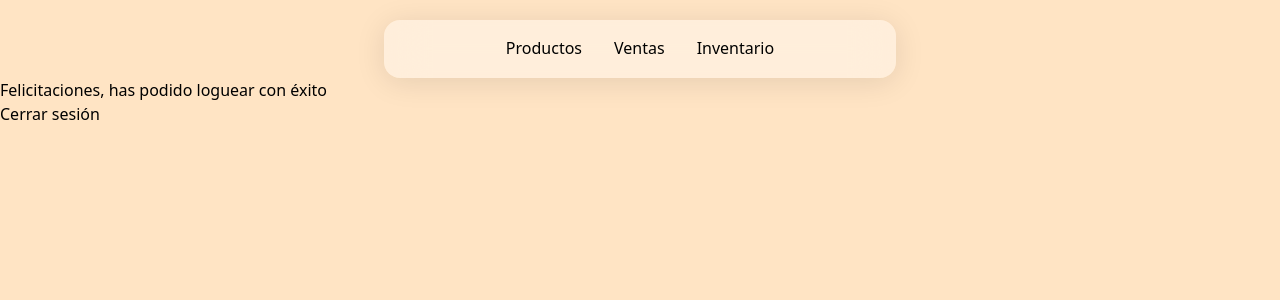
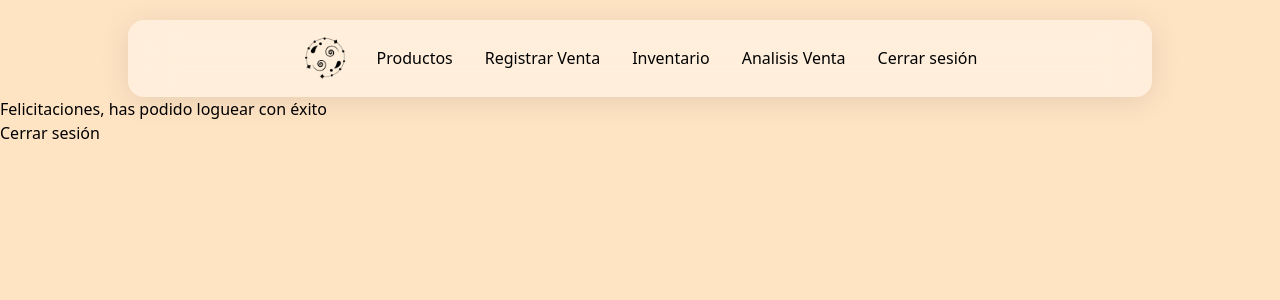
Before and after one commit to Soshiza/Soshiza-Smart-Management, a Next.js app: page /main in a window 1280 px wide. Shown: the top 300 px of the page. Built offline with nearby package versions, Linux system fonts and the light colour scheme; no server answers; sample sign-in values are in the browser's storage.

Commit message:
The header was modified to add an icon that redirects to the homepage

```diff
--- a/src/components/header/header.jsx
+++ b/src/components/header/header.jsx
@@ -3,9 +3,15 @@
 import React from 'react';
 import Link from 'next/link';
 import { motion } from 'framer-motion';
-import Styles from './header.css';
+import { signOut } from 'firebase/auth';
+import { useRouter } from 'next/router';
+import Image from 'next/image';
+import { authentication } from '@/config/firebase';
 
 const Header = () => {
+
+    const router = useRouter();
+
     // Variante para la animación del header
     const headerVariants = {
         initial: { opacity: 0, y: -20 },
@@ -15,28 +21,55 @@ const Header = () => {
     // Estilos para el efecto de línea inferior
     const linkHoverStyles = "text-black mx-1 border-b-2 border-transparent hover:border-black";
 
+    // Función para manejar el cierre de sesión
+    const handleLogout = async () => {
+        try {
+            await signOut(authentication);
+            router.push('/');
+        } catch (error) {
+            console.error('Error al cerrar sesión:', error.message);
+        }
+    };
+
     return (
         <div className="flex justify-center mt-5">
             <motion.header
-                className="bg-glass text-black rounded-full w-3/5 md:w-2/5 flex items-center"
+                className="bg-glass text-black rounded-full md:w-4/5 flex items-center"
                 variants={headerVariants}
                 initial="initial"
                 animate="animate"
             >
                 <div className="container mx-auto p-4">
-                    {/* Utiliza clases de Tailwind para manejar el diseño responsivo */}
-                    <nav className="flex flex-wrap justify-center">
-                        <div className="w-full flex justify-center gap-6 md:w-auto">
-                            {/* Aplica un margen horizontal de 3px a cada enlace */}
+                    <nav className="flex flex-wrap justify-center items-center">
+                        <div className="w-full flex justify-center items-center gap-6 md:w-auto">
+                            {/* Enlace del logo */}
+                            <Link legacyBehavior href="/main">
+                                <a className="flex items-center">
+                                    {/* Imagen del logo */}
+                                    <Image
+                                        src="/soshiza.png"
+                                        alt="Logo"
+                                        width={50}
+                                        height={50}
+                                        style={{ filter: 'invert(100%) sepia(100%) saturate(0%) hue-rotate(150deg)' }}
+                                    />
+                                </a>
+                            </Link>
+                            {/* enlaces */}
                             <Link legacyBehavior href="/products">
                                 <a className={linkHoverStyles}>Productos</a>
                             </Link>
                             <Link legacyBehavior href="/sales">
-                                <a className={linkHoverStyles}>Ventas</a>
+                                <a className={linkHoverStyles}>Registrar Venta</a>
                             </Link>
                             <Link legacyBehavior href="/inventory">
                                 <a className={linkHoverStyles}>Inventario</a>
                             </Link>
+                            <Link legacyBehavior href="/salesAnalysis">
+                                <a className={linkHoverStyles}>Analisis Venta</a>
+                            </Link>
+                            {/* Botón de cierre de sesión */}
+                            <button onClick={handleLogout} className={linkHoverStyles}>Cerrar sesión</button>
                         </div>
                     </nav>
                 </div>
```
